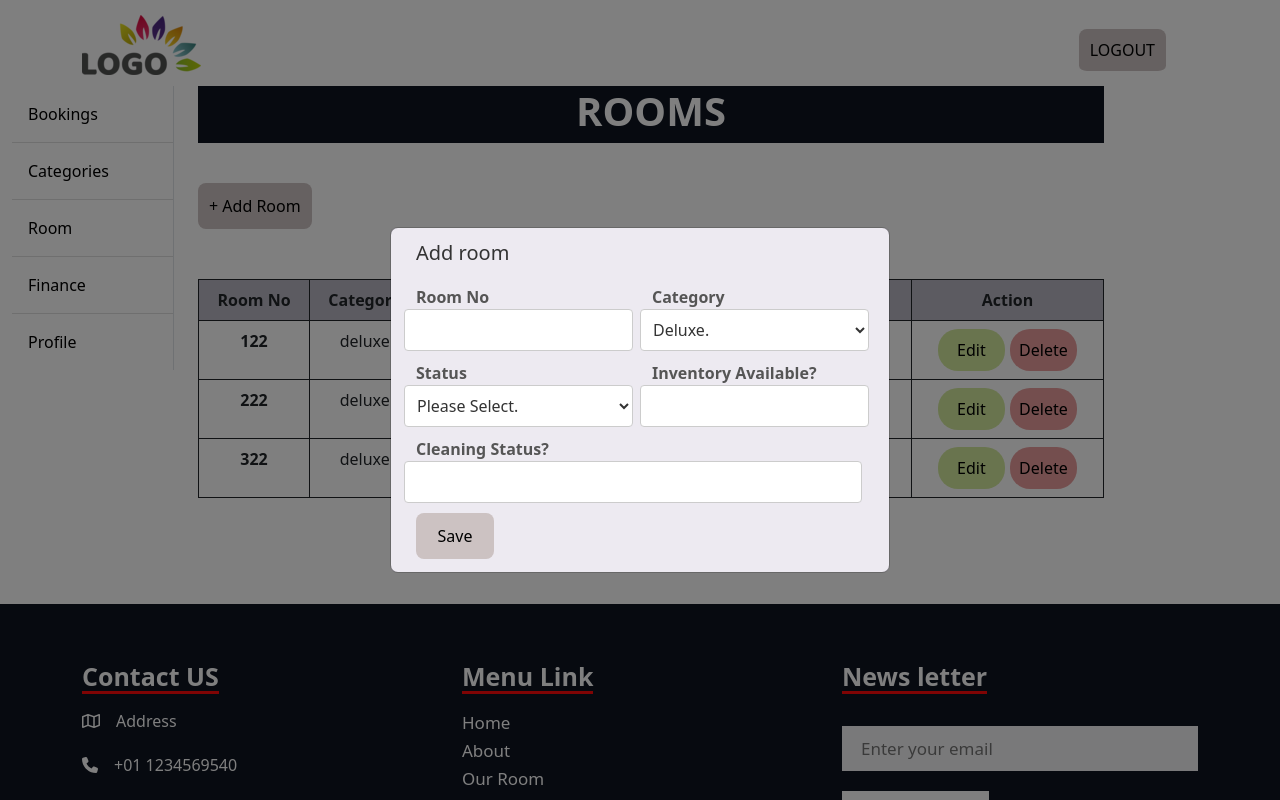
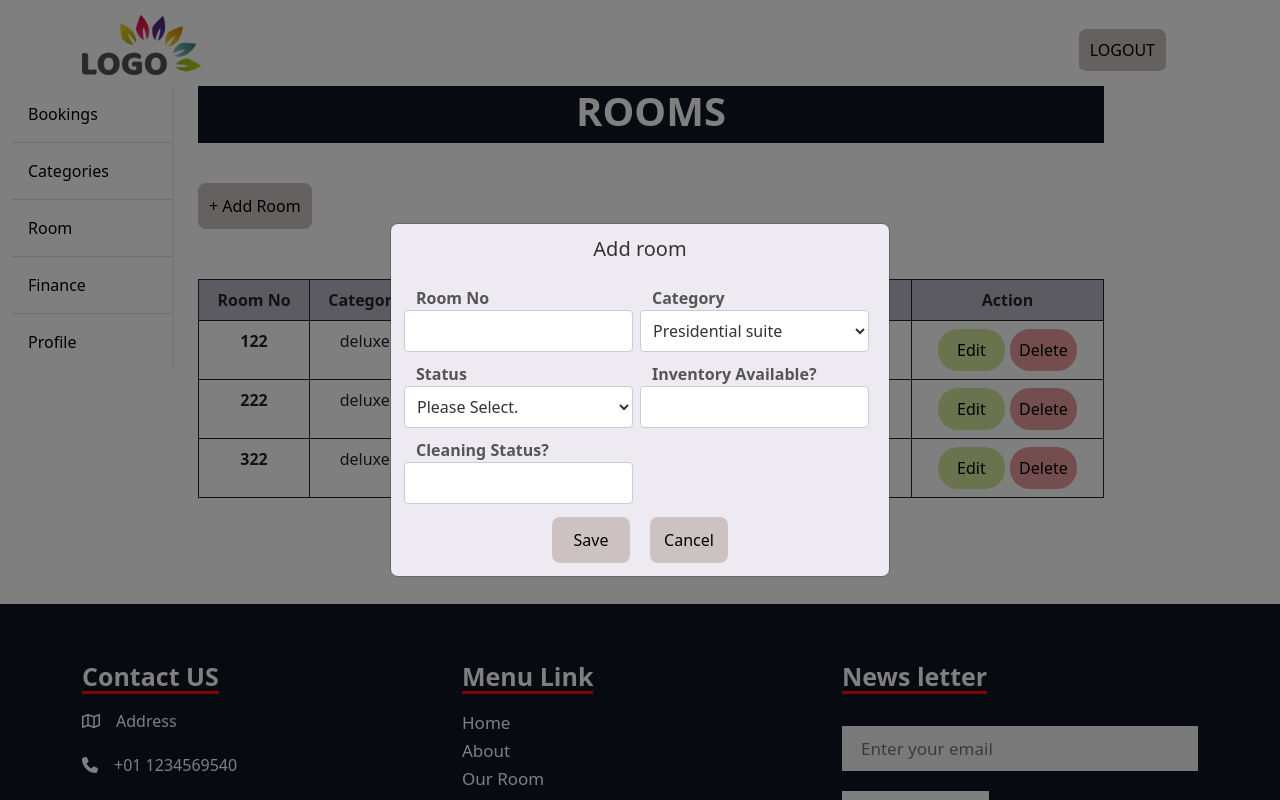
Before and after one commit to mishrarpita321/HotelManagementProject, a Next.js app: page /admin/room in a window 1280 px wide. Both pictures are taken after a click on the button "+ Add Room". Shown: the top 800 px of the page. Built offline with nearby package versions, Linux system fonts and the light colour scheme; no server answers.

Commit message:
ui changes form

```diff
--- a/src/components/Admin/AddRoomDialog.jsx
+++ b/src/components/Admin/AddRoomDialog.jsx
@@ -2,8 +2,8 @@ export default function AddRoomDialog() {
     return (
         <>
             <div className="container">
-                <div className="row categoryForm">
-                    <h5>Add room</h5>
+                <div className="row categoryForm" style={{ width: "auto" }}>
+                    <h5 style={{ textAlign: "center", marginBottom: "15px" }}>Add room</h5>
                     <form>
                         <div className="row">
                             <div className="col">
@@ -16,12 +16,12 @@ export default function AddRoomDialog() {
                                 </div>
                                 <div className="row">
                                     <select class="custom-select mr-sm-2">
-                                        <option selected>Deluxe.</option>
-                                        <option selected>Deluxe.</option>
-                                        <option selected>Deluxe.</option>
-                                        <option selected>Deluxe.</option>
-                                        <option selected>Deluxe.</option>
-                                        <option selected>Deluxe.</option>
+                                    <option selected>Presidential suite</option>
+                                        <option >Suite</option>
+                                        <option >Executive Suite</option>
+                                        <option >Studio</option>
+                                        <option >Standard suite rooms</option>
+                                        <option >Deluxe.</option>
                                     </select>
                                 </div>
                             </div>
@@ -48,7 +48,7 @@ export default function AddRoomDialog() {
                             </div>
                         </div>
                         <div className="row">
-                            <div className="col">
+                            <div className="col-6">
                                 <div className="row">
                                     <label>Cleaning Status?</label>
                                 </div>
@@ -57,7 +57,10 @@ export default function AddRoomDialog() {
                                 </div>
                             </div>
                         </div>
-                        <button className="loginButton" style={{ width: "78px" }}>Save</button>
+                        <div className="row" style={{marginTop: "13px", justifyContent: "center"}}>
+                            <button className="loginButton" style={{ width: "78px" }}>Save</button>
+                            <button className="loginButton" style={{ width: "78px", marginLeft: "20px"}}>Cancel</button>
+                        </div>
                     </form>
                 </div>
             </div>        </>
--- a/src/components/Admin/category/AddCategoryForm.jsx
+++ b/src/components/Admin/category/AddCategoryForm.jsx
@@ -108,7 +108,7 @@ const PropertyForm = () => {
 
         <div className='row' style={{justifyContent: "center"}}>
           <Button variant="primary" type="submit" className="submit-button col-2">Submit</Button>
-          <Button variant="primary" type="submit" className="submit-button col-2">Cancel</Button>
+          <Button variant="primary"  className="submit-button col-2">Cancel</Button>
         </div>
       </Form>
     </Container>
--- a/styles/globals2.css
+++ b/styles/globals2.css
@@ -1674,7 +1674,7 @@ ul.social_icon li a:hover {
 
 .property-form {
      /* background-color: #f8f9fa; */
-     background-color: #664d0373;
+     background-color: rgb(195 184 210 / 30%);
      padding: 20px;
      border-radius: 5px;
      width: 100%;
@@ -1693,11 +1693,11 @@ ul.social_icon li a:hover {
    .property-form .submit-button,.property-form .submit-button:hover,.property-form .submit-button:active {
      margin-top: 10px;
      /* width: 100%; */
-     background-color: #ce9898 !important;
+     background-color: #ccc2c2;
     font-weight: 500;
     color: #000000 !important;
-    border: 1px solid #9b5858;
+    border: 1px solid #3e3939;
    }
-   .property-form .submit-button:hover,.property-form .submit-button:active {
-    background-color: #a64f4f !important;
-   }
+   /* .property-form .submit-button:hover,.property-form .submit-button:active {
+    background-color: #cb8282 !important;
+   } */
```
